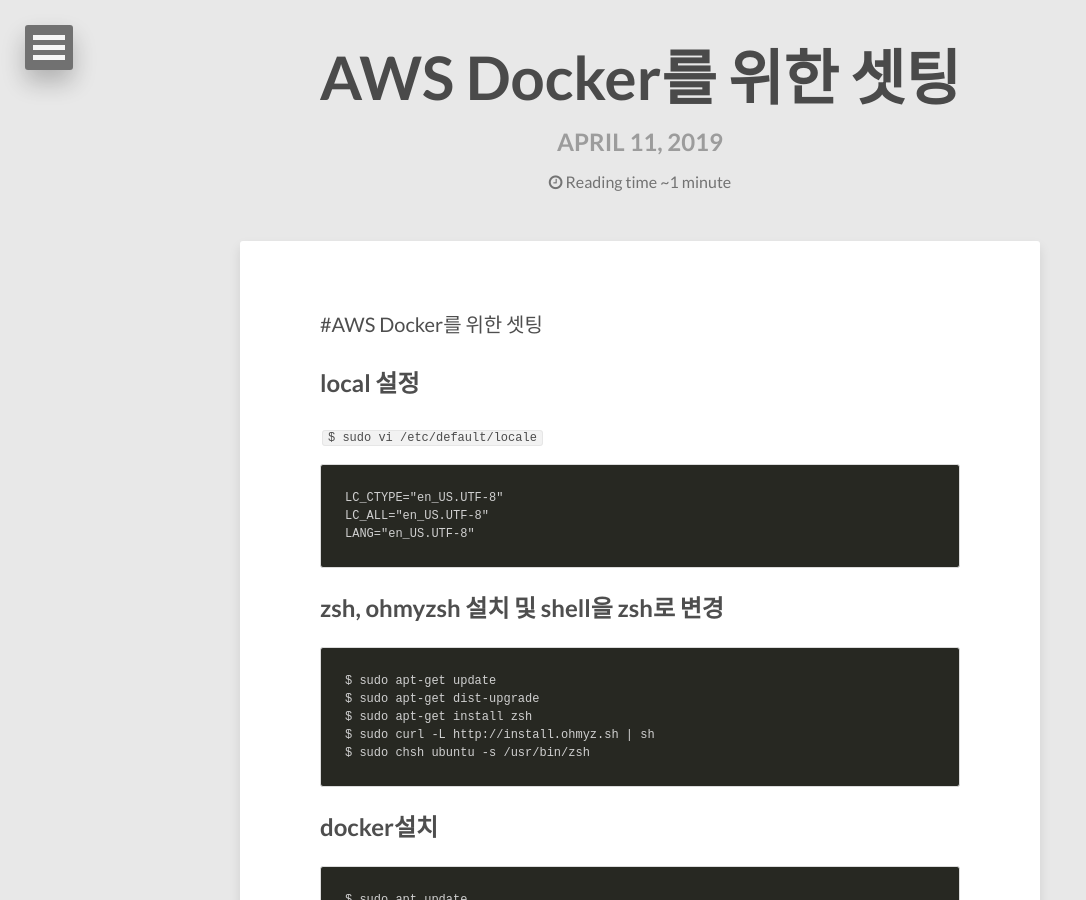
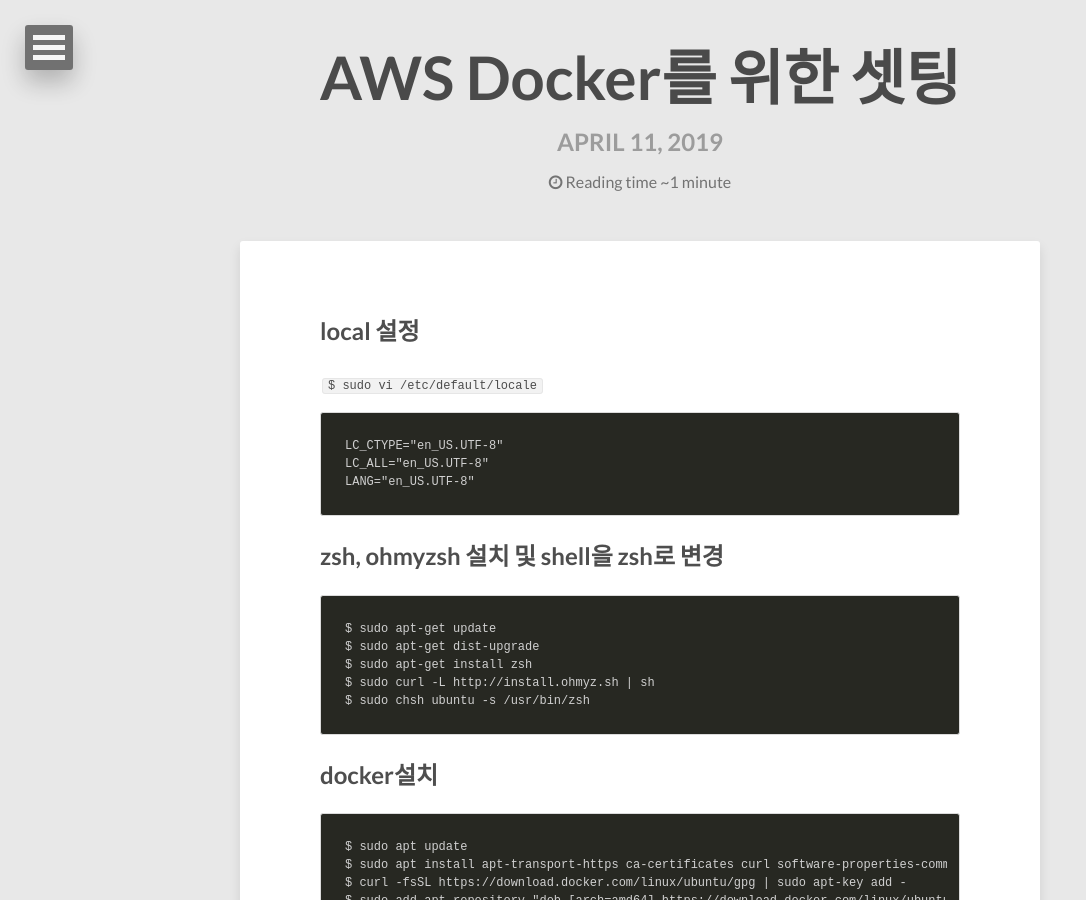
Before and after one commit to Isaccchoi/Isaccchoi.github.io, a Jekyll site: the page built from _posts/2019-04-10-Docker-서버-셋팅-과정.md, in a window 1280 px wide and 900 px high. Shown: the whole window, without its empty margins (0-1086 px from the left). Built offline with Jekyll 4.4.1, drawn with Linux system fonts in a browser that asks for light colours; nearby versions of some CDN libraries.

Commit message:
오타 수정

```diff
--- a/_posts/2019-04-10-Docker-서버-셋팅-과정.md
+++ b/_posts/2019-04-10-Docker-서버-셋팅-과정.md
@@ -7,7 +7,6 @@ nav: post
 category: Programing
 tags: [ubuntu, docker, docker-compose]
 ---
-#AWS Docker를 위한 셋팅
 
 ## local 설정<br>
 `$ sudo vi /etc/default/locale`
```
